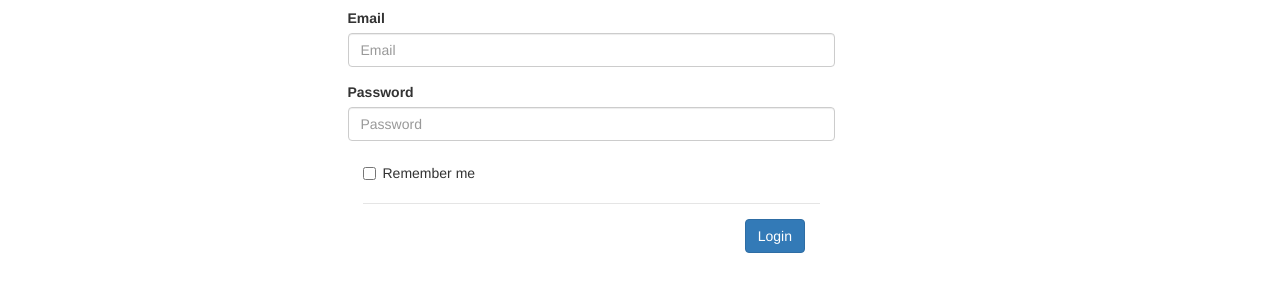
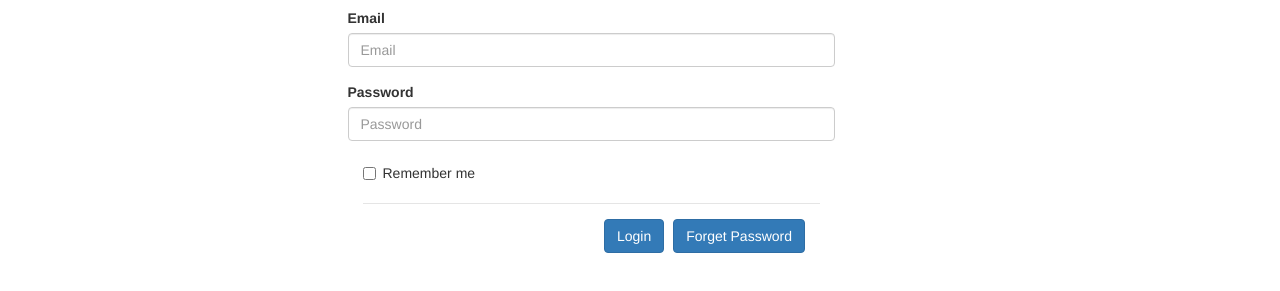
Before and after one commit to Technoash/sepformapp, a website: page static/index.html at #/login in a window 1280 px wide. Shown: the part 147-438 px from the top of the page. Drawn offline with Linux system fonts and the light colour scheme.

Commit message:
added forget password button

```diff
--- a/static/pages/login.html
+++ b/static/pages/login.html
@@ -22,6 +22,7 @@
 		<br>
 		<div class="modal-footer">
 		    <button type="button" class="btn btn-primary">Login</button>
+		    <button type="button" class="btn btn-primary">Forget Password</button>
 		</div>
 		</div>
 	</div>
```
